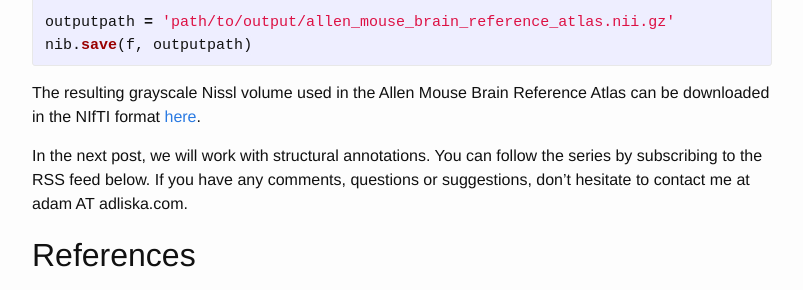
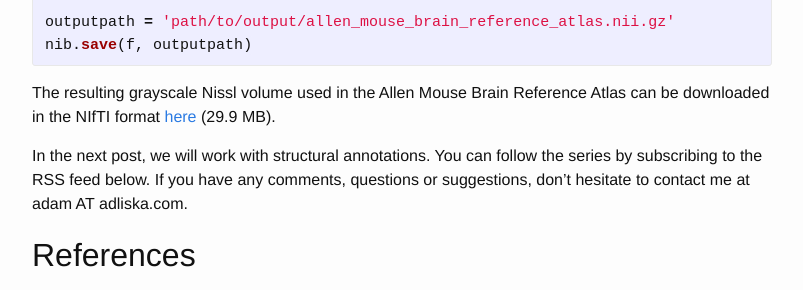
Before and after one commit to adliska/adliska.github.io, a Jekyll site: the page built from _posts/2015-02-01-working-with-the-allen-mouse-brain-reference-atlas.md, in a window 1280 px wide and 900 px high, scrolled down 2809 px, cut to the strip 287-577 px from the top of the window. Shown: the whole strip, without its empty margins (238-1041 px from the left). Built offline with Jekyll 4.4.1, drawn with Linux system fonts in a browser that asks for light colours.

Commit message:
post changes

```diff
--- a/_posts/2015-02-01-working-with-the-allen-mouse-brain-reference-atlas.md
+++ b/_posts/2015-02-01-working-with-the-allen-mouse-brain-reference-atlas.md
@@ -171,7 +171,7 @@
 
 The resulting grayscale Nissl volume used in the Allen Mouse Brain Reference
 Atlas can be downloaded in the NIfTI format
-[here](/downloads/other/allen_mouse_brain_reference_atlas.nii.gz).
+[here](/downloads/other/allen_mouse_brain_reference_atlas.nii.gz) (29.9 MB).
 
 In the next post, we will work with structural annotations. You can follow the
 series by subscribing to the RSS feed below. If you have any comments,
```
Also changed, not shown: 2 other files.
